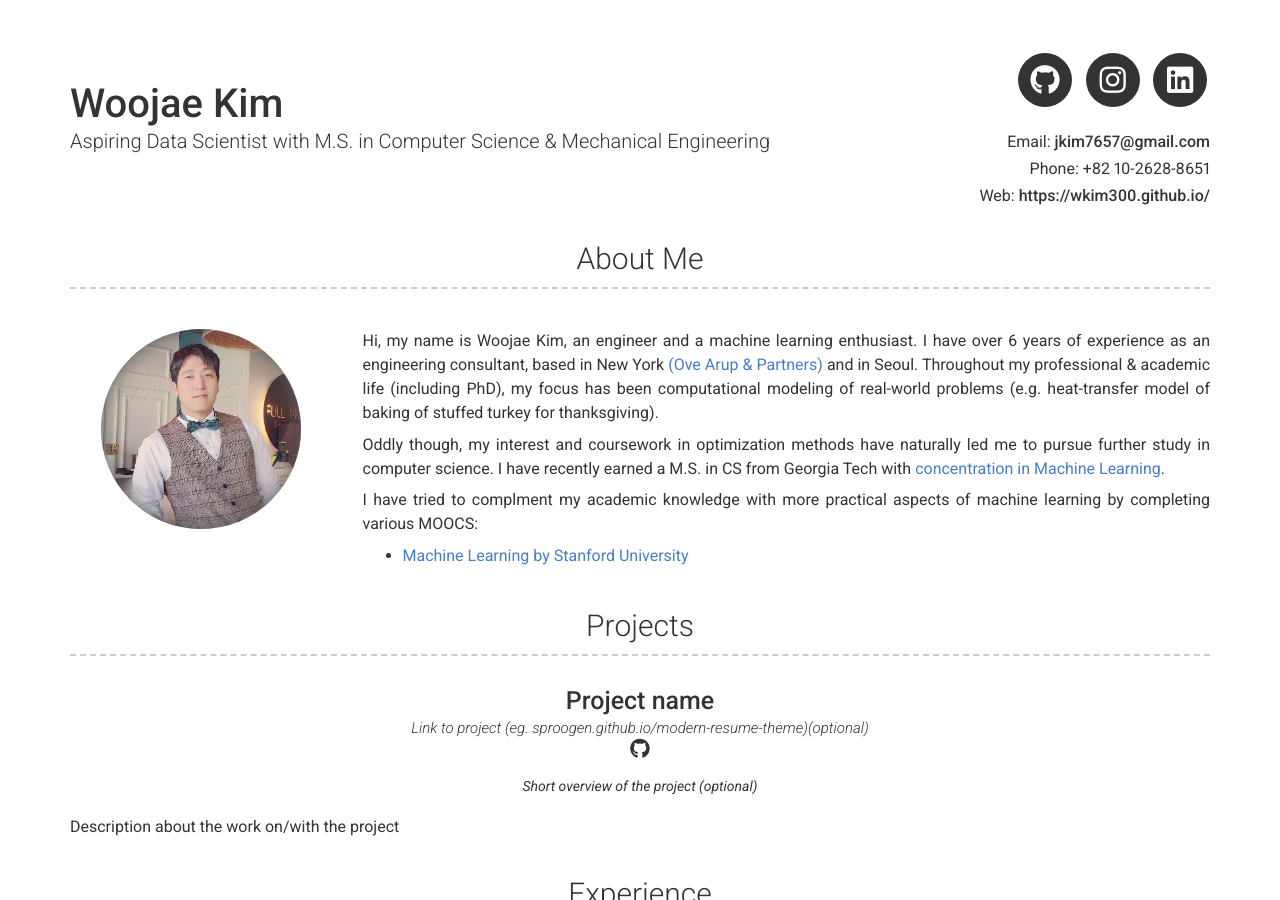
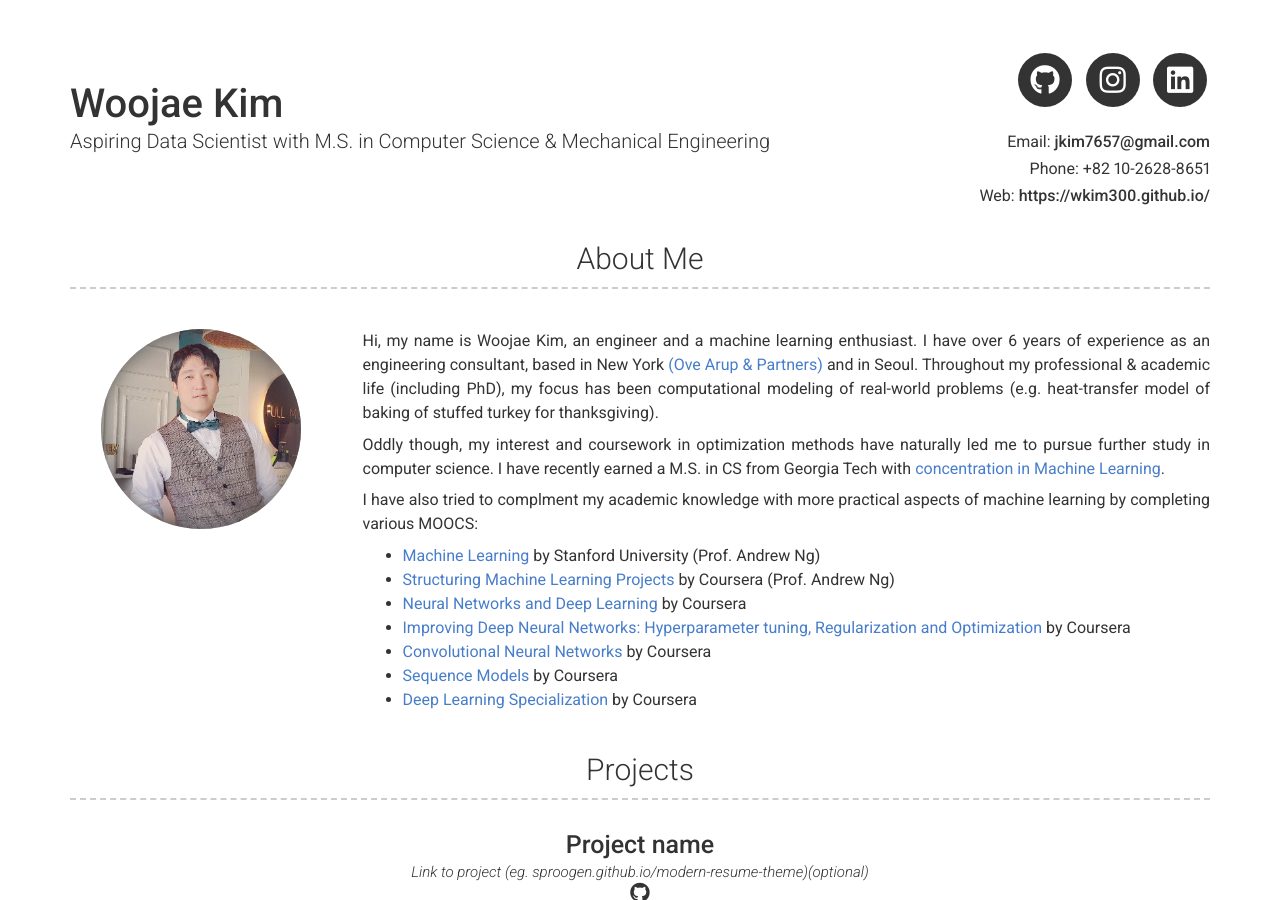
Before and after one commit to wkim300/wkim300.github.io, a Jekyll site: the page built from index.md, in a window 1280 px wide and 900 px high. Built offline with Jekyll 4.4.1, drawn with Linux system fonts in a browser that asks for light colours; nearby versions of some CDN libraries.

Commit message:
Edited intro content

```diff
--- a/_config.yml
+++ b/_config.yml
@@ -51,10 +51,18 @@ about_content: | # this will include new lines to allow paragraphs
   Hi, my name is Woojae Kim, an engineer and a machine learning enthusiast. I have over 6 years of experience as an engineering consultant, based in New York [(Ove Arup & Partners)](https://www.arup.com/) and in Seoul.
   Throughout my professional & academic life (including PhD), my focus has been computational modeling of real-world problems (e.g. heat-transfer model of baking of stuffed turkey for thanksgiving).
 
+
   Oddly though, my interest and coursework in optimization methods have naturally led me to pursue further study in computer science. I have recently earned a M.S. in CS from Georgia Tech with [concentration in Machine Learning](https://omscs.gatech.edu/specialization-machine-learning).
 
-  I have tried to complment my academic knowledge with more practical aspects of machine learning by completing various MOOCS:
-    - [Machine Learning by Stanford University](https://www.coursera.org/account/accomplishments/verify/MTYV99C7PET6)
+
+  I have also tried to complment my academic knowledge with more practical aspects of machine learning by completing various MOOCS:
+    - [Machine Learning](https://www.coursera.org/account/accomplishments/verify/MTYV99C7PET6) by Stanford University (Prof. Andrew Ng)
+    - [Structuring Machine Learning Projects](https://www.coursera.org/account/accomplishments/verify/RJE49R7Q6X3L) by Coursera (Prof. Andrew Ng)
+    - [Neural Networks and Deep Learning](https://www.coursera.org/account/accomplishments/verify/3SYYZBBRXHDT) by Coursera
+    - [Improving Deep Neural Networks: Hyperparameter tuning, Regularization and Optimization](https://www.coursera.org/account/accomplishments/verify/3TRZJKQKP78J) by Coursera
+    - [Convolutional Neural Networks](https://www.coursera.org/account/accomplishments/verify/ZYGEA5GEQPNN) by Coursera
+    - [Sequence Models](https://www.coursera.org/account/accomplishments/verify/DXGTET8PR3VY) by Coursera
+    - [Deep Learning Specialization](https://www.coursera.org/account/accomplishments/specialization/GU2YHQECL475) by Coursera
 
 #  Write an awesome description about yourself here, this supports markdown, so you can add [links](http://foobar.com) and highlight things <mark>like this</mark>.
 
```
